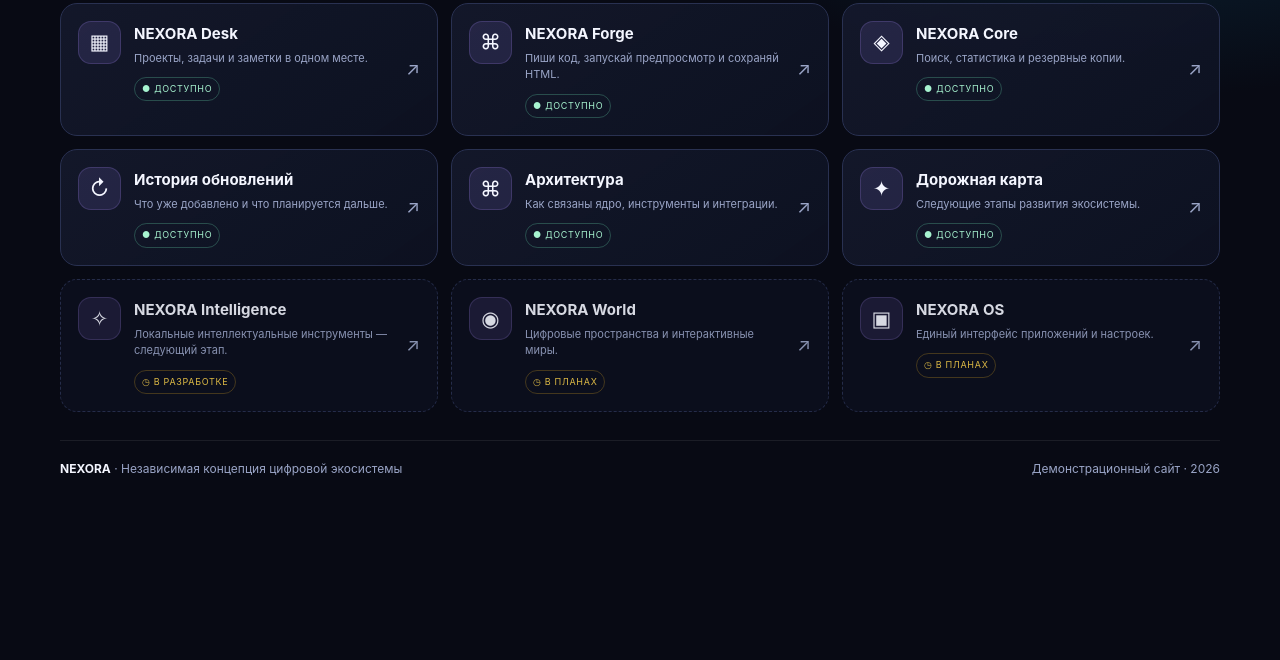
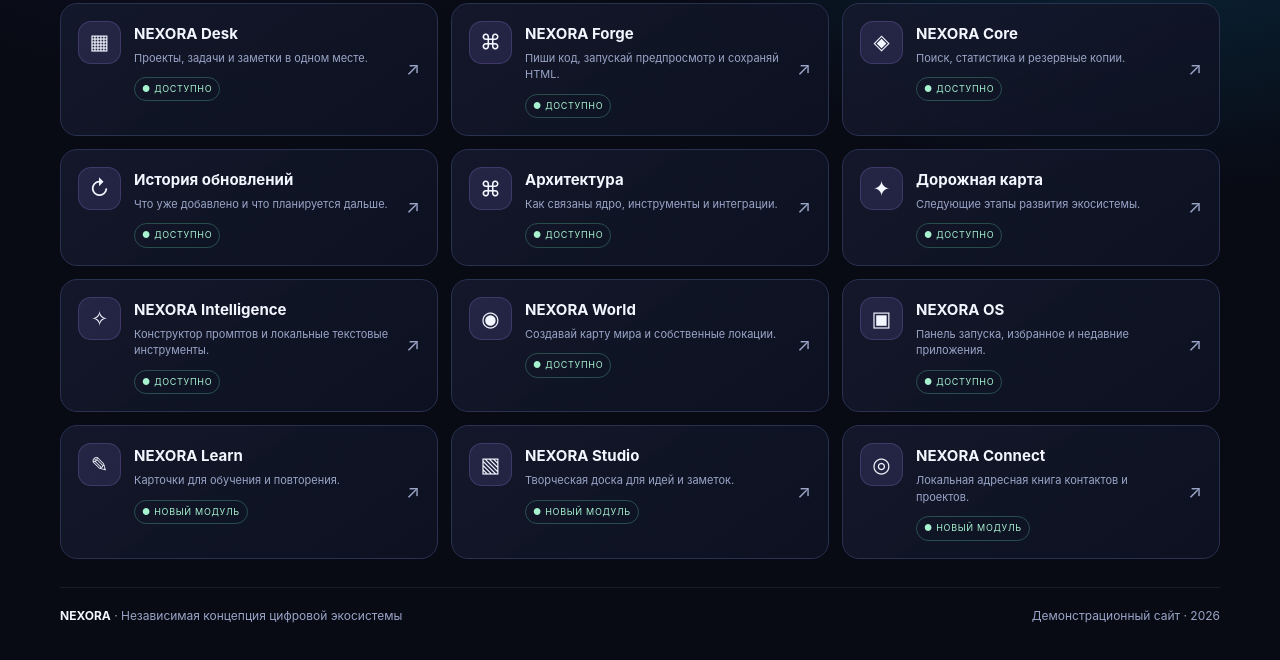
Before and after one commit to arshinovseva13-ux/Comp, a plain HTML site: page ecosystem/index.html in a window 1280 px wide. Shown: the part 755-1415 px from the top of the page. Before the commit the page ends 1268 px from the top, so only its background shows below. Drawn offline with Linux system fonts and the light colour scheme.

Commit message:
Launch NEXORA Intelligence World OS and add Learn Studio Connect modules

```diff
--- a/ecosystem/index.html
+++ b/ecosystem/index.html
@@ -66,9 +66,13 @@ body.home-page .stats{margin:8px 0 24px}body.home-page .launcher{margin:0 0 28px
 <a class="launch-card" href="updates.html" target="_blank" rel="noopener"><span class="launch-icon">↻</span><span class="launch-copy"><h3>История обновлений</h3><p>Что уже добавлено и что планируется дальше.</p><span class="launch-status">● Доступно</span></span><span class="launch-arrow">↗</span></a>
 <a class="launch-card" href="architecture.html" target="_blank" rel="noopener"><span class="launch-icon">⌘</span><span class="launch-copy"><h3>Архитектура</h3><p>Как связаны ядро, инструменты и интеграции.</p><span class="launch-status">● Доступно</span></span><span class="launch-arrow">↗</span></a>
 <a class="launch-card" href="roadmap.html" target="_blank" rel="noopener"><span class="launch-icon">✦</span><span class="launch-copy"><h3>Дорожная карта</h3><p>Следующие этапы развития экосистемы.</p><span class="launch-status">● Доступно</span></span><span class="launch-arrow">↗</span></a>
-<a class="launch-card planned" href="intelligence.html" target="_blank" rel="noopener"><span class="launch-icon">✧</span><span class="launch-copy"><h3>NEXORA Intelligence</h3><p>Локальные интеллектуальные инструменты — следующий этап.</p><span class="launch-status planned">◷ В разработке</span></span><span class="launch-arrow">↗</span></a>
-<a class="launch-card planned" href="world.html" target="_blank" rel="noopener"><span class="launch-icon">◉</span><span class="launch-copy"><h3>NEXORA World</h3><p>Цифровые пространства и интерактивные миры.</p><span class="launch-status planned">◷ В планах</span></span><span class="launch-arrow">↗</span></a>
-<a class="launch-card planned" href="os.html" target="_blank" rel="noopener"><span class="launch-icon">▣</span><span class="launch-copy"><h3>NEXORA OS</h3><p>Единый интерфейс приложений и настроек.</p><span class="launch-status planned">◷ В планах</span></span><span class="launch-arrow">↗</span></a>
+<a class="launch-card" href="intelligence.html" target="_blank" rel="noopener"><span class="launch-icon">✧</span><span class="launch-copy"><h3>NEXORA Intelligence</h3><p>Конструктор промптов и локальные текстовые инструменты.</p><span class="launch-status">● Доступно</span></span><span class="launch-arrow">↗</span></a>
+<a class="launch-card" href="world.html" target="_blank" rel="noopener"><span class="launch-icon">◉</span><span class="launch-copy"><h3>NEXORA World</h3><p>Создавай карту мира и собственные локации.</p><span class="launch-status">● Доступно</span></span><span class="launch-arrow">↗</span></a>
+<a class="launch-card" href="os.html" target="_blank" rel="noopener"><span class="launch-icon">▣</span><span class="launch-copy"><h3>NEXORA OS</h3><p>Панель запуска, избранное и недавние приложения.</p><span class="launch-status">● Доступно</span></span><span class="launch-arrow">↗</span></a>
+
+<a class="launch-card" href="learn.html" target="_blank" rel="noopener"><span class="launch-icon">✎</span><span class="launch-copy"><h3>NEXORA Learn</h3><p>Карточки для обучения и повторения.</p><span class="launch-status">● Новый модуль</span></span><span class="launch-arrow">↗</span></a>
+<a class="launch-card" href="studio.html" target="_blank" rel="noopener"><span class="launch-icon">▧</span><span class="launch-copy"><h3>NEXORA Studio</h3><p>Творческая доска для идей и заметок.</p><span class="launch-status">● Новый модуль</span></span><span class="launch-arrow">↗</span></a>
+<a class="launch-card" href="connect.html" target="_blank" rel="noopener"><span class="launch-icon">◎</span><span class="launch-copy"><h3>NEXORA Connect</h3><p>Локальная адресная книга контактов и проектов.</p><span class="launch-status">● Новый модуль</span></span><span class="launch-arrow">↗</span></a>
 </div></section>
 <section id="pillars"><div class="section-head"><div><div class="kicker">Экосистема</div><h2>Шесть миров. Одна система.</h2></div><p>Каждое направление полезно само по себе, но максимальная ценность появляется, когда сервисы взаимодействуют друг с другом.</p></div>
 <div class="grid">
@@ -90,6 +94,8 @@ body.home-page .stats{margin:8px 0 24px}body.home-page .launcher{margin:0 0 28px
 <p class="desk-foot">Важно: это первая версия редактора, а не полноценная IDE. Она не устанавливает пакеты, не запускает серверный код и не публикует проекты в интернет. Не запускай незнакомый код, если не понимаешь, что он делает.</p></section>
 
 <section class="history" id="updates"><div class="section-head"><div><div class="kicker">Журнал разработки · NEXORA</div><h2>История обновлений</h2></div><p>Прозрачная хронология развития платформы. Здесь отмечаются изменения, а не выдуманные достижения.</p></div><div class="history-tools" role="group" aria-label="Фильтр истории"><button class="history-filter active" data-filter="all">Все события</button><button class="history-filter" data-filter="core">Core</button><button class="history-filter" data-filter="desk">Desk</button><button class="history-filter" data-filter="forge">Forge</button><button class="history-filter" data-filter="design">Интерфейс</button><button class="history-filter" data-filter="plan">Планы</button></div><div class="history-list" id="historyList">
+<article class="history-item" data-kind="modules"><div class="history-date">22.10.2026</div><div><span class="history-type">MODULES · 0.5</span><h3>Новые самостоятельные приложения</h3><p>Intelligence получил конструктор промптов и локальные текстовые инструменты; World — конструктор карты локаций; OS — панель запуска с избранным и недавними приложениями. Добавлены новые модули Learn, Studio и Connect. У каждого модуля отдельная страница и кнопка возврата на главную.</p></div></article>
+
 <article class="history-item" data-kind="navigation"><div class="history-date">22.10.2026</div><div><span class="history-type">ECOSYSTEM · 0.4</span><h3>Переход к отдельным приложениям</h3><p>Главная сокращена до центра экосистемы. Desk, Forge, Core, история, архитектура, дорожная карта и направления в разработке вынесены на отдельные страницы; карточки открываются в новых вкладках.</p></div></article>
 
 <article class="history-item" data-kind="design"><div class="history-date">22.10.2026</div><div><span class="history-type">NAVIGATION · 0.1</span><h3>Карточки быстрого доступа</h3><p>Добавлена адаптивная панель карточек для быстрого перехода к Desk, Forge, Core, истории, архитектуре и дорожной карте. Будущие модули отмечены статусами, чтобы не путать планы с готовыми функциями.</p></div></article>
```
